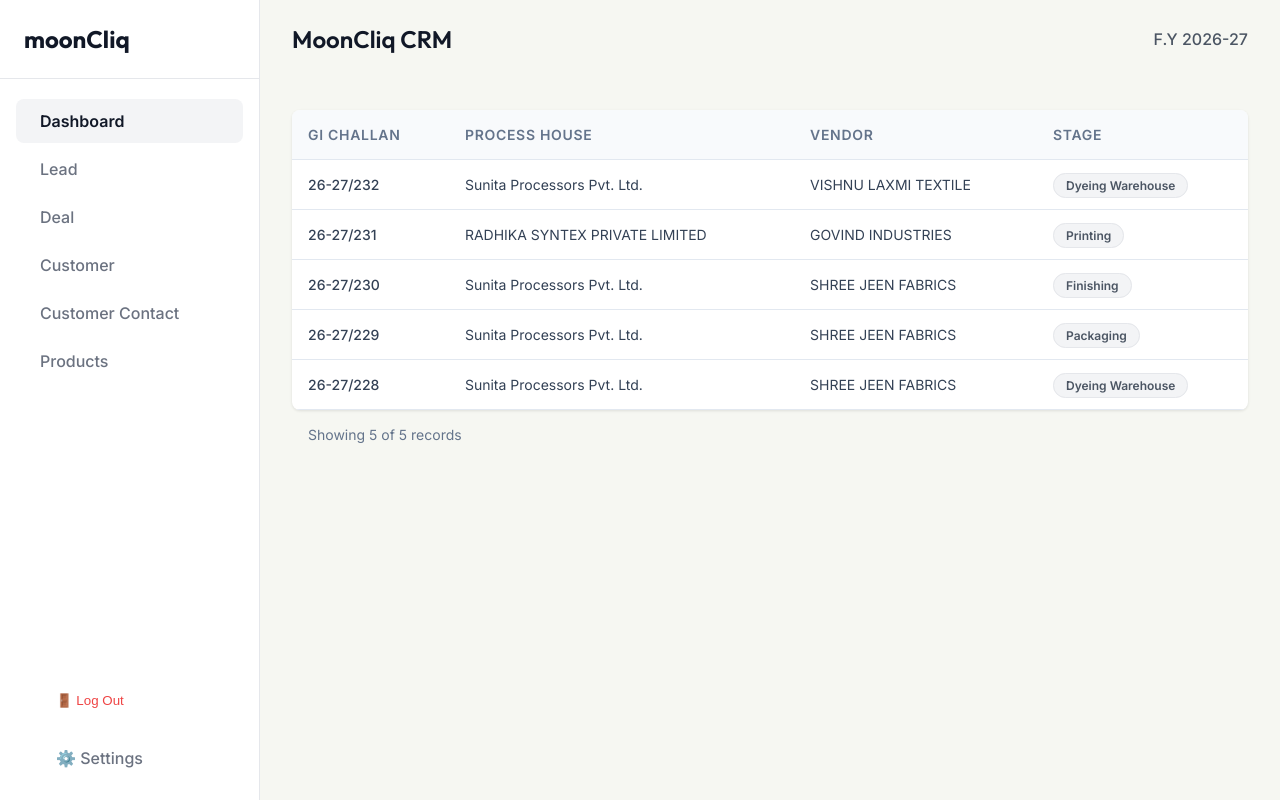
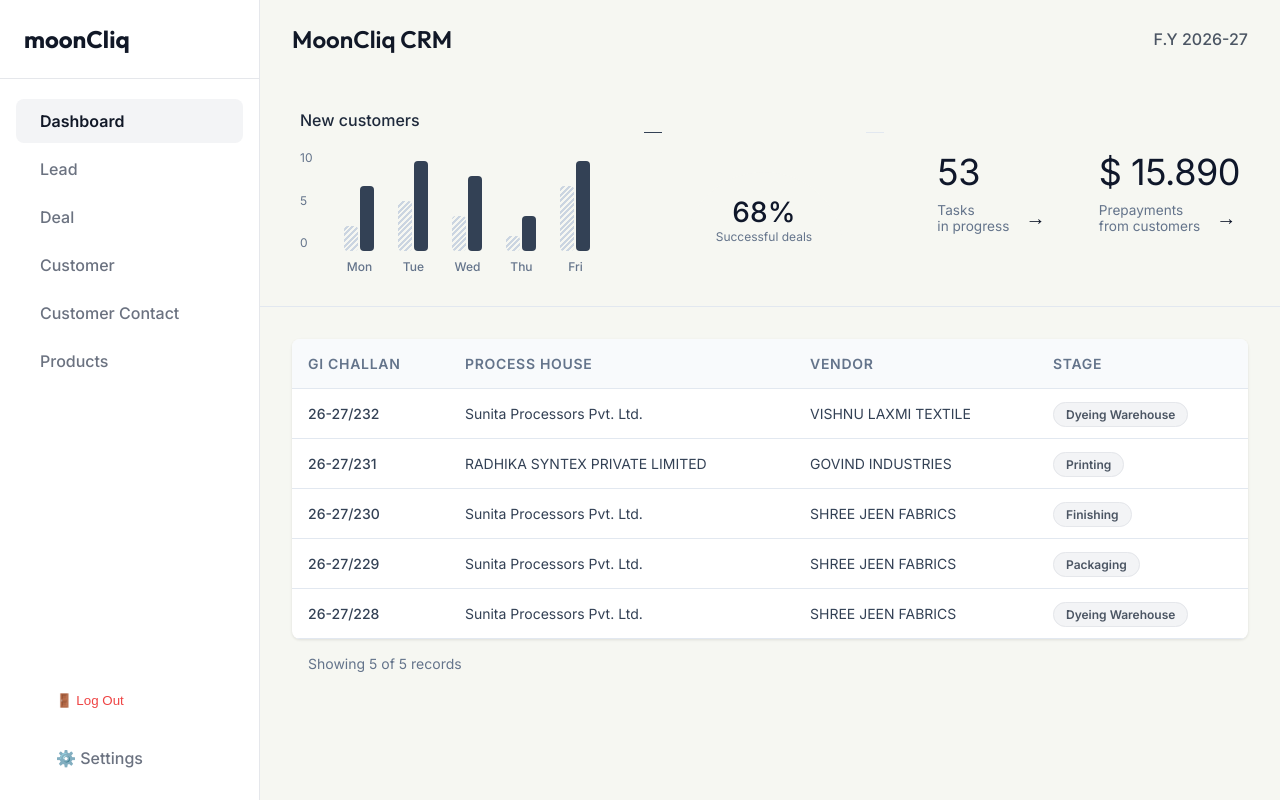
Before and after one commit to D4rk-Satan/mooncliq-orbit, a Next.js app: page /dashboard in a window 1280 px wide. Built offline with nearby package versions, Linux system fonts and the light colour scheme; no server answers; what aws-amplify would draw is missing.

Commit message:
Add custom lightweight report widgets to dashboard

```diff
--- a/src/app/dashboard/page.js
+++ b/src/app/dashboard/page.js
@@ -3,6 +3,81 @@
 import React, { useState } from "react";
 import SlideOverPanel from "../../components/SlideOverPanel";
 import Sidebar from "../../components/Sidebar";
+
+const GaugeChart = ({ percentage }) => {
+  const totalTicks = 45;
+  return (
+    <div className="report-gauge-container">
+      <div className="report-gauge-ticks">
+        {Array.from({ length: totalTicks }).map((_, i) => {
+          const angle = -90 + (i * (180 / (totalTicks - 1)));
+          const isActive = (i / totalTicks) <= (percentage / 100);
+          return (
+            <div
+              key={i}
+              className={`report-gauge-tick ${isActive ? 'active' : 'inactive'}`}
+              style={{ transform: `rotate(${angle}deg)` }}
+            />
+          );
+        })}
+      </div>
+      <div className="report-gauge-content">
+        <div className="report-gauge-value">{percentage}%</div>
+        <div className="report-gauge-label">Successful deals</div>
+      </div>
+    </div>
+  );
+};
+
+const BarChart = () => {
+  const data = [
+    { day: 'Mon', solid: 65, striped: 25 },
+    { day: 'Tue', solid: 90, striped: 50 },
+    { day: 'Wed', solid: 75, striped: 35 },
+    { day: 'Thu', solid: 35, striped: 15 },
+    { day: 'Fri', solid: 90, striped: 65 },
+  ];
+  return (
+    <div className="report-chart-container">
+      <div className="report-chart-title">New customers</div>
+      <div className="report-bar-chart">
+        <div className="report-bar-y-axis">
+          <span>10</span>
+          <span>5</span>
+          <span>0</span>
+        </div>
+        {data.map((d, i) => (
+          <div key={i} className="report-bar-group">
+            <div style={{ display: 'flex', gap: '2px', alignItems: 'flex-end', height: '100px' }}>
+              <div className="report-bar striped" style={{ height: `${d.striped}%` }} />
+              <div className="report-bar solid" style={{ height: `${d.solid}%` }} />
+            </div>
+            <div className="report-bar-label">{d.day}</div>
+          </div>
+        ))}
+      </div>
+    </div>
+  );
+};
+
+const DashboardReport = () => {
+  return (
+    <div className="dashboard-report-section">
+      <BarChart />
+      <GaugeChart percentage={68} />
+
+      <div className="report-kpi-block">
+        <div className="report-kpi-value">53</div>
+        <div className="report-kpi-label">Tasks<br/>in progress <span className="report-kpi-arrow">→</span></div>
+      </div>
+
+      <div className="report-kpi-block">
+        <div className="report-kpi-value">$ 15.890</div>
+        <div className="report-kpi-label">Prepayments<br/>from customers <span className="report-kpi-arrow">→</span></div>
+      </div>
+    </div>
+  );
+};
 
 const mockData = [
   { id: "26-27/232", date: "07/06/2026", processHouse: "Sunita Processors Pvt. Ltd.", vendor: "VISHNU LAXMI TEXTILE", billNo: "411", challanNo: "411", stage: "Dyeing Warehouse", batch: "48", mts: "6412.00" },
@@ -37,6 +112,8 @@ export default function Dashboard() {
             <span>F.Y 2026-27</span>
           </div>
         </header>
+
+        <DashboardReport />
 
         <div className="table-container">
           <table className="data-table">
--- a/src/app/globals.css
+++ b/src/app/globals.css
@@ -795,3 +795,178 @@ body {
   gap: 0.25rem;
   flex-wrap: wrap;
 }
+
+/* --- Dashboard Report Widgets --- */
+.dashboard-report-section {
+  display: flex;
+  align-items: center;
+  justify-content: space-between;
+  padding: 2rem 2.5rem;
+  background-color: transparent;
+  gap: 2rem;
+  flex-wrap: wrap;
+  border-bottom: 1px solid #e2e8f0;
+}
+
+/* Bar Chart */
+.report-chart-container {
+  display: flex;
+  flex-direction: column;
+}
+
+.report-chart-title {
+  font-size: 1rem;
+  font-weight: 500;
+  color: #1e293b;
+  margin-bottom: 1.5rem;
+}
+
+.report-bar-chart {
+  display: flex;
+  align-items: flex-end;
+  gap: 1.5rem;
+  height: 120px;
+}
+
+.report-bar-group {
+  display: flex;
+  flex-direction: column;
+  align-items: center;
+  gap: 0.5rem;
+  position: relative;
+}
+
+.report-bar-y-axis {
+  display: flex;
+  flex-direction: column;
+  justify-content: space-between;
+  height: 100px;
+  margin-bottom: 1.5rem; /* to align with bottom labels */
+  font-size: 0.75rem;
+  color: #64748b;
+  padding-right: 0.5rem;
+}
+
+.report-bar {
+  width: 14px;
+  border-radius: 4px;
+}
+
+.report-bar.solid {
+  background-color: #334155;
+}
+
+.report-bar.striped {
+  background: repeating-linear-gradient(
+    -45deg,
+    #cbd5e1,
+    #cbd5e1 2px,
+    transparent 2px,
+    transparent 4px
+  );
+}
+
+.report-bar-label {
+  font-size: 0.75rem;
+  color: #64748b;
+  font-weight: 500;
+}
+
+/* Gauge Chart */
+.report-gauge-container {
+  position: relative;
+  width: 240px;
+  height: 120px; /* half circle */
+  overflow: hidden;
+  display: flex;
+  justify-content: center;
+  align-items: flex-end;
+}
+
+.report-gauge-ticks {
+  position: absolute;
+  bottom: 0;
+  width: 240px;
+  height: 240px;
+  border-radius: 50%;
+}
+
+.report-gauge-tick {
+  position: absolute;
+  top: 0;
+  left: 119px; /* center (240/2 - 1) */
+  width: 2px;
+  height: 120px; /* radius */
+  transform-origin: bottom center;
+}
+
+.report-gauge-tick::after {
+  content: "";
+  position: absolute;
+  top: 0;
+  left: 0;
+  width: 100%;
+  height: 18px; /* tick length */
+}
+
+.report-gauge-tick.active::after {
+  background-color: #334155;
+}
+
+.report-gauge-tick.inactive::after {
+  background-color: #e2e8f0;
+}
+
+.report-gauge-content {
+  text-align: center;
+  z-index: 2;
+  background-color: #f6f7f2;
+  width: 160px;
+  height: 80px;
+  border-top-left-radius: 80px;
+  border-top-right-radius: 80px;
+  display: flex;
+  flex-direction: column;
+  justify-content: flex-end;
+  padding-bottom: 0.5rem;
+}
+
+.report-gauge-value {
+  font-size: 1.75rem;
+  font-weight: 500;
+  color: #0f172a;
+}
+
+.report-gauge-label {
+  font-size: 0.75rem;
+  color: #64748b;
+}
+
+/* KPIs */
+.report-kpi-block {
+  display: flex;
+  flex-direction: column;
+  gap: 0.5rem;
+}
+
+.report-kpi-value {
+  font-size: 2.25rem;
+  font-weight: 400;
+  color: #0f172a;
+  letter-spacing: -0.5px;
+  font-family: var(--font-inter), sans-serif;
+}
+
+.report-kpi-label {
+  font-size: 0.85rem;
+  color: #64748b;
+  display: flex;
+  align-items: center;
+  gap: 1rem;
+}
+
+.report-kpi-arrow {
+  font-size: 1.25rem;
+  color: #0f172a;
+  line-height: 1;
+}
```
